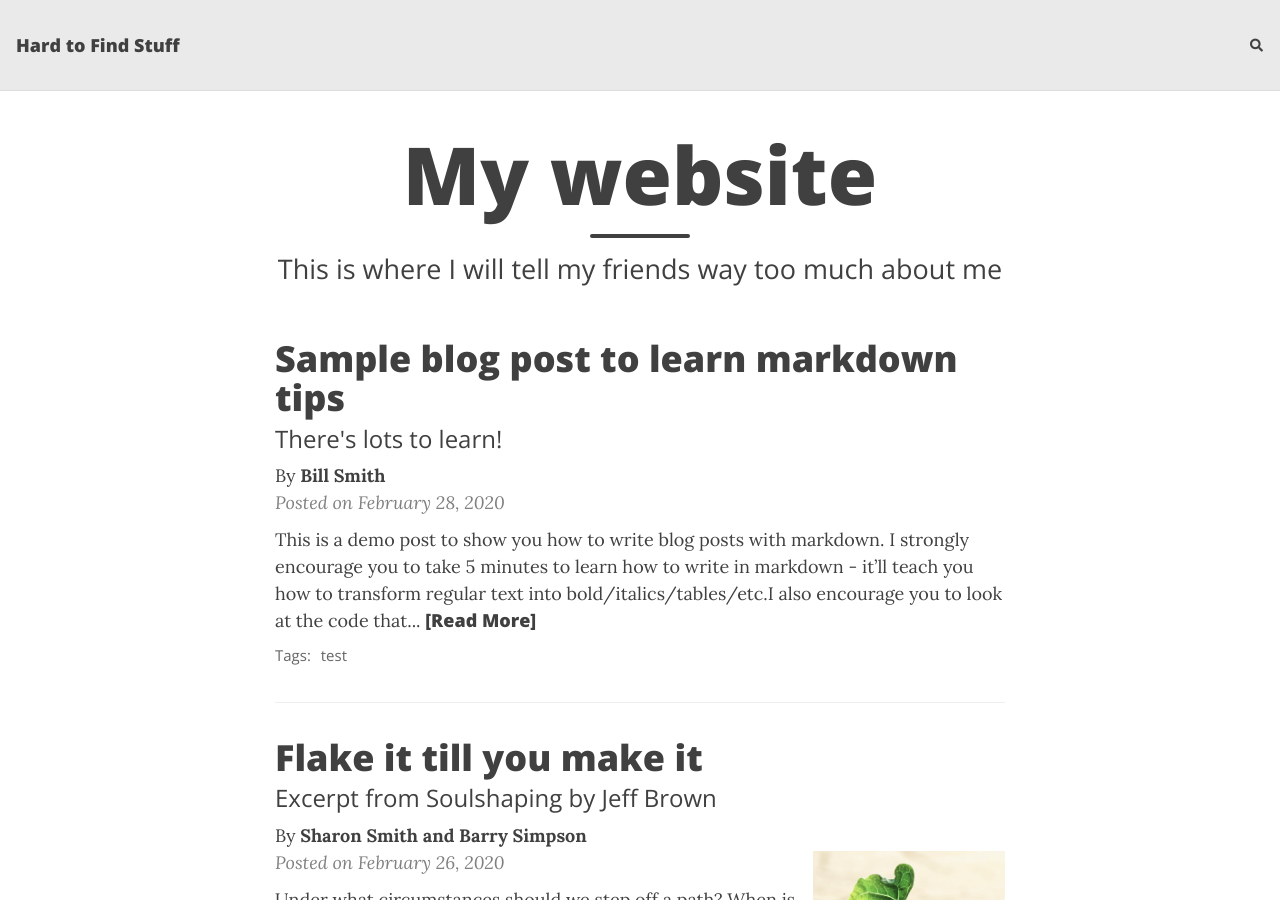
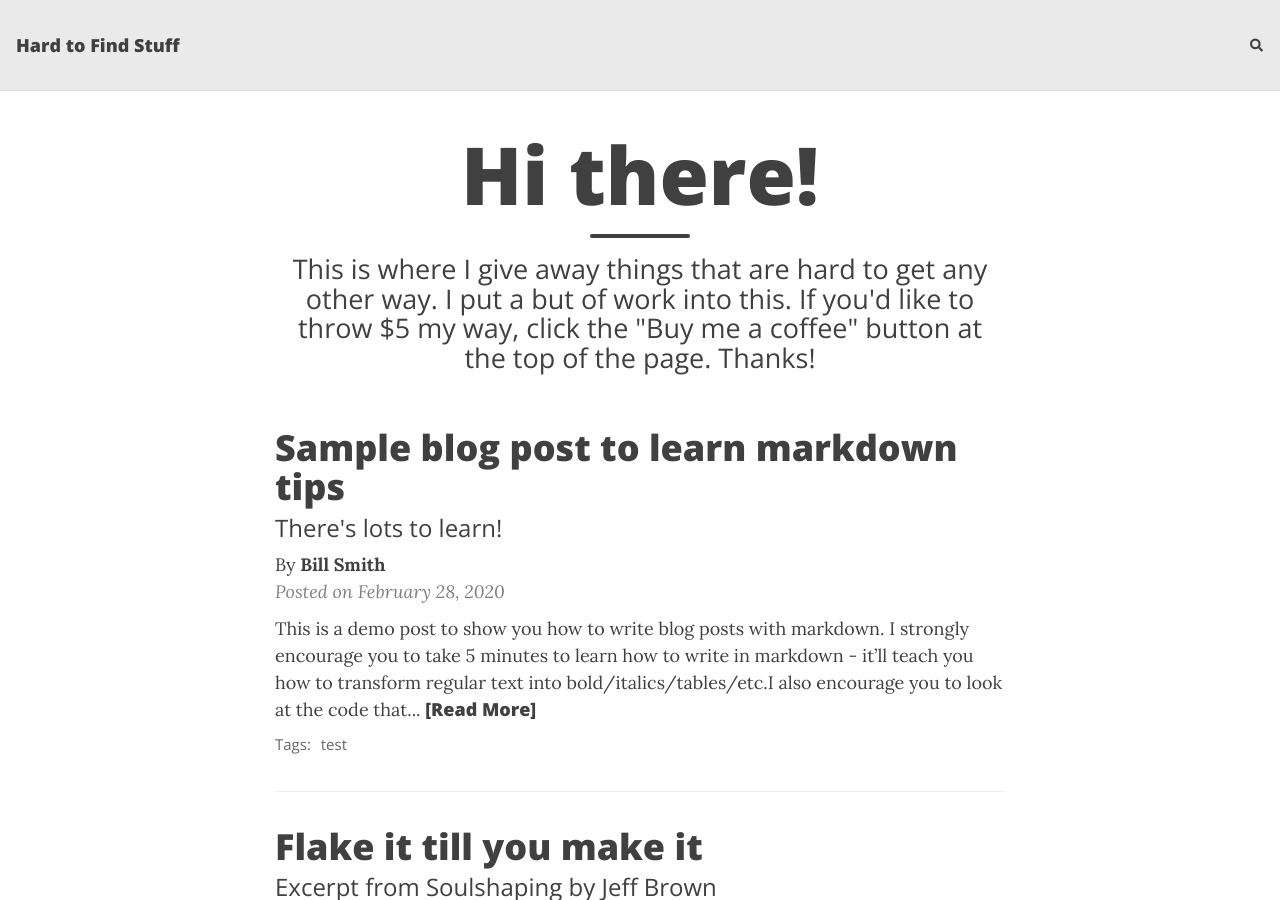
Before and after one commit to pepperwood78/pepperwood78.github.io, a Jekyll site: the page built from index.html, in a window 1280 px wide and 900 px high. Built offline with Jekyll 4.4.1, drawn with Linux system fonts in a browser that asks for light colours; nearby versions of some CDN libraries; the list of posts is cut into pages by our own code; comment, search, counter and statistics services are not loaded.

Commit message:
Update index.html

```diff
--- a/index.html
+++ b/index.html
@@ -1,5 +1,5 @@
 ---
 layout: home
-title: My website
-subtitle: This is where I will tell my friends way too much about me
+title: Hi there!
+subtitle: This is where I give away things that are hard to get any other way. I put a but of work into this. If you'd like to throw $5 my way, click the "Buy me a coffee" button at the top of the page. Thanks!
 ---
```
